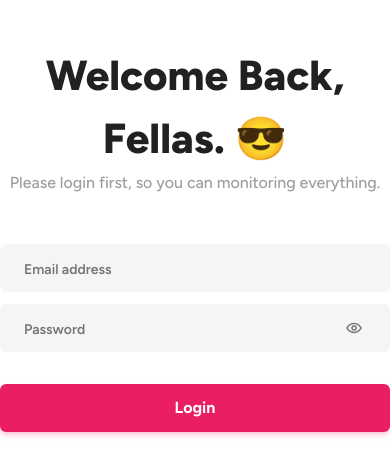
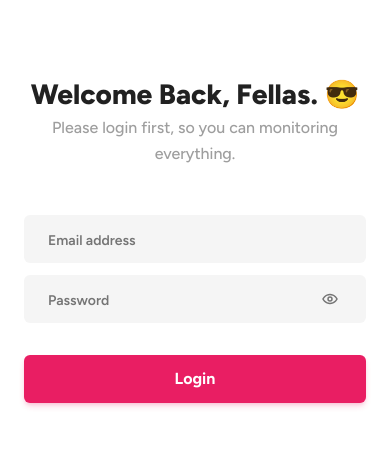
Before and after one commit to fajarfadillahh/dashboard-ponic-voting-web-application, a Next.js app: page /auth/login in a window 390 px wide. Shown: the part 184-660 px from the top of the page. Built offline with nearby package versions, Linux system fonts and the light colour scheme.

Commit message:
responsive login page

```diff
--- a/pages/auth/login.jsx
+++ b/pages/auth/login.jsx
@@ -33,10 +33,10 @@ export default function Login() {
       </Head>
 
       <main className="mx-auto h-screen max-w-[1440px] overflow-hidden">
-        <section className="flex h-full w-full items-center justify-center">
+        <section className="mx-auto flex h-full w-[calc(100%-3rem)] max-w-[1120px] items-center justify-center">
           <div className="grid w-full max-w-[550px] justify-items-center gap-12">
             <div className="text-center">
-              <Typography className="text-[42px] font-extrabold text-gray-900">
+              <Typography className="text-[28px] font-extrabold text-gray-900 sm:text-[42px]">
                 Welcome Back, Fellas. 😎
               </Typography>
               <Typography className="font-medium text-gray-500">
```
